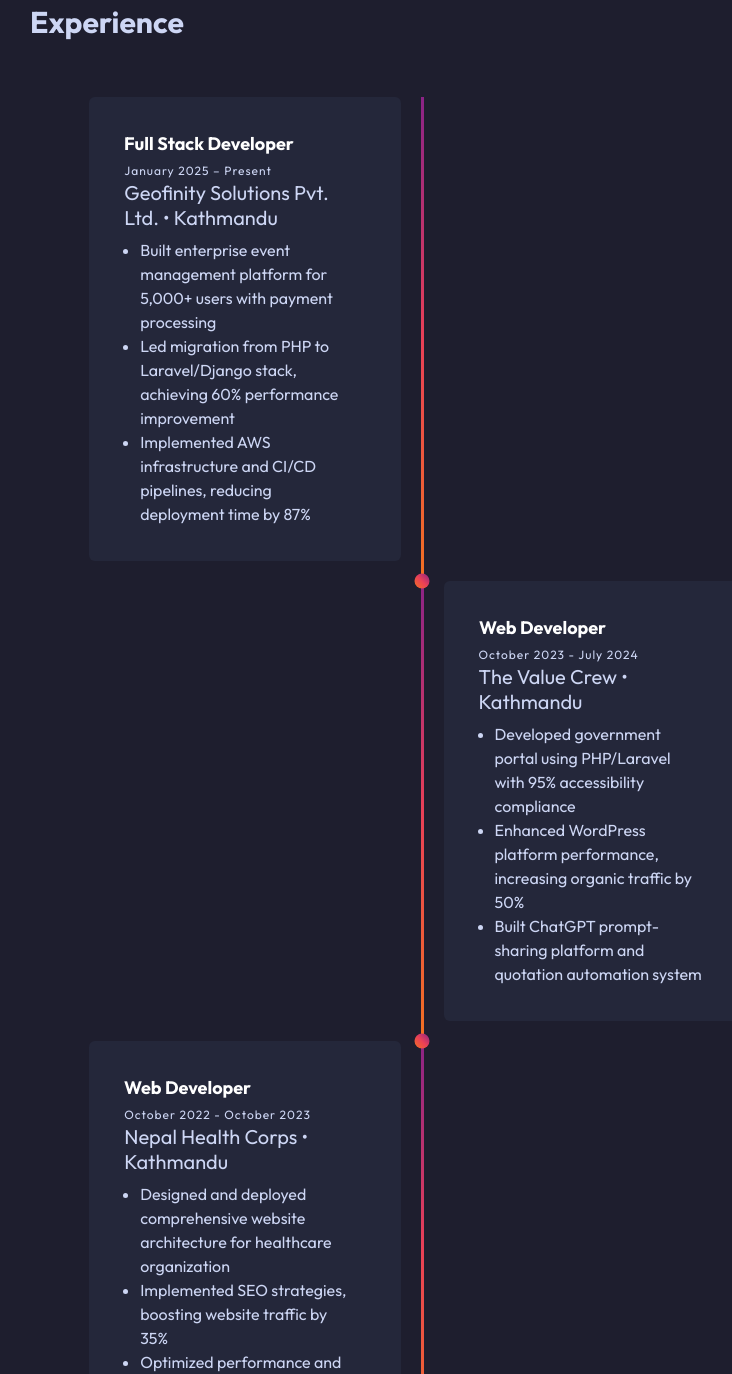
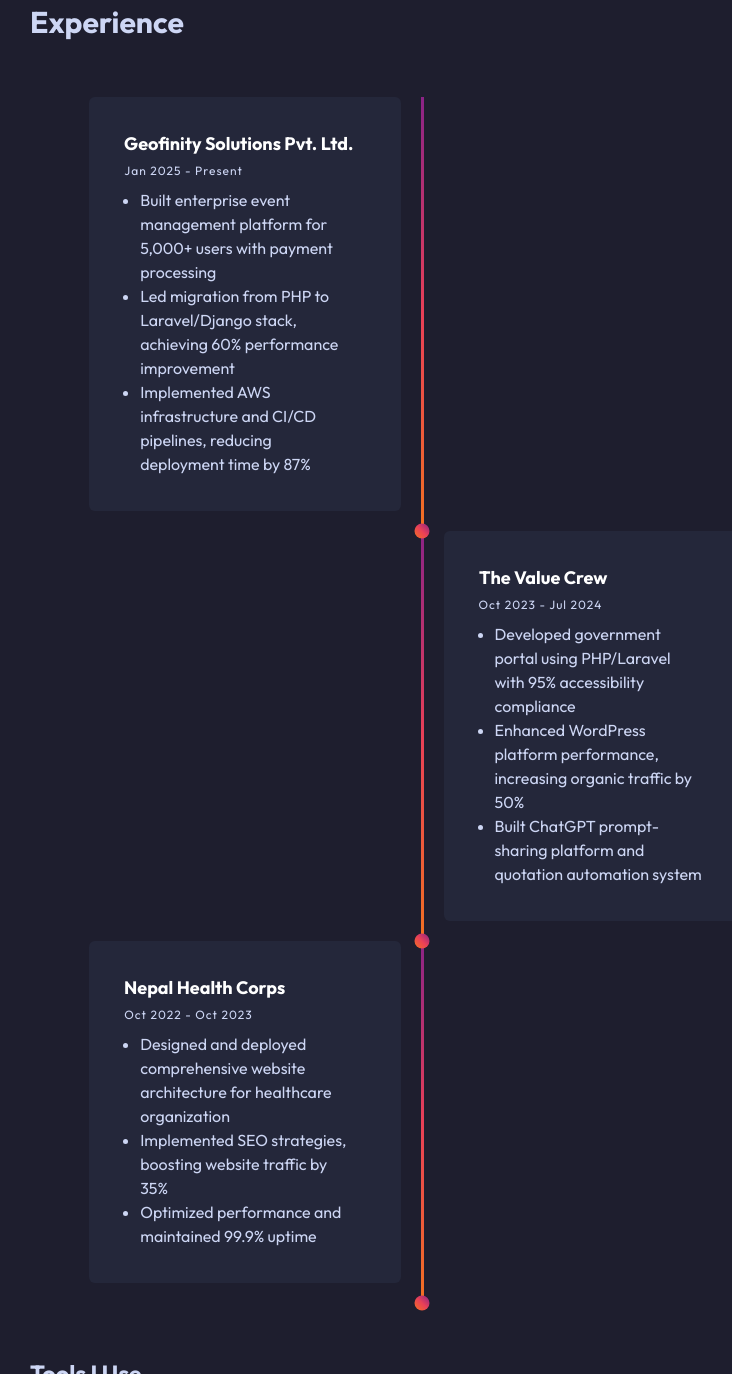
Before and after one commit to bigyanse/portfolio, a plain HTML site: page index.html in a window 1280 px wide. Shown: the part 829-2203 px from the top of the page, without its empty margins (218-950 px from the left). Drawn offline with Linux system fonts and the light colour scheme; no server answers.

Commit message:
`deploy`: restored experience section

```diff
--- a/index.html
+++ b/index.html
@@ -109,9 +109,8 @@
       <div class="timeline">
         <!-- First experience entry -->
         <div class="timeline-component timeline-content">
-          <h3 class="timeline__heading">Full Stack Developer</h3>
-          <small class="timeline__date">January 2025 – Present</small>
-          <div class="timeline__company">Geofinity Solutions Pvt. Ltd. • Kathmandu</div>
+          <h3 class="timeline__heading">Geofinity Solutions Pvt. Ltd.</h3>
+          <small class="timeline__date">Jan 2025 - Present</small>
           <div class="timeline__description">
             <ul>
               <li>Built enterprise event management platform for 5,000+ users with payment processing</li>
@@ -131,9 +130,8 @@
           <div class="timeline-circle"></div>
         </div>
         <div class="timeline-component timeline-content">
-          <h3 class="timeline__heading">Web Developer</h3>
-          <small class="timeline__date">October 2023 - July 2024</small>
-          <div class="timeline__company">The Value Crew • Kathmandu</div>
+          <h3 class="timeline__heading">The Value Crew</h3>
+          <small class="timeline__date">Oct 2023 - Jul 2024</small>
           <div class="timeline__description">
             <ul>
               <li>Developed government portal using PHP/Laravel with 95% accessibility compliance</li>
@@ -145,9 +143,8 @@
 
         <!-- Third experience entry -->
         <div class="timeline-component timeline-content">
-          <h3 class="timeline__heading">Web Developer</h3>
-          <small class="timeline__date">October 2022 - October 2023</small>
-          <div class="timeline__company">Nepal Health Corps • Kathmandu</div>
+          <h3 class="timeline__heading">Nepal Health Corps</h3>
+          <small class="timeline__date">Oct 2022 - Oct 2023</small>
           <div class="timeline__description">
             <ul>
               <li>Designed and deployed comprehensive website architecture for healthcare organization</li>
```
